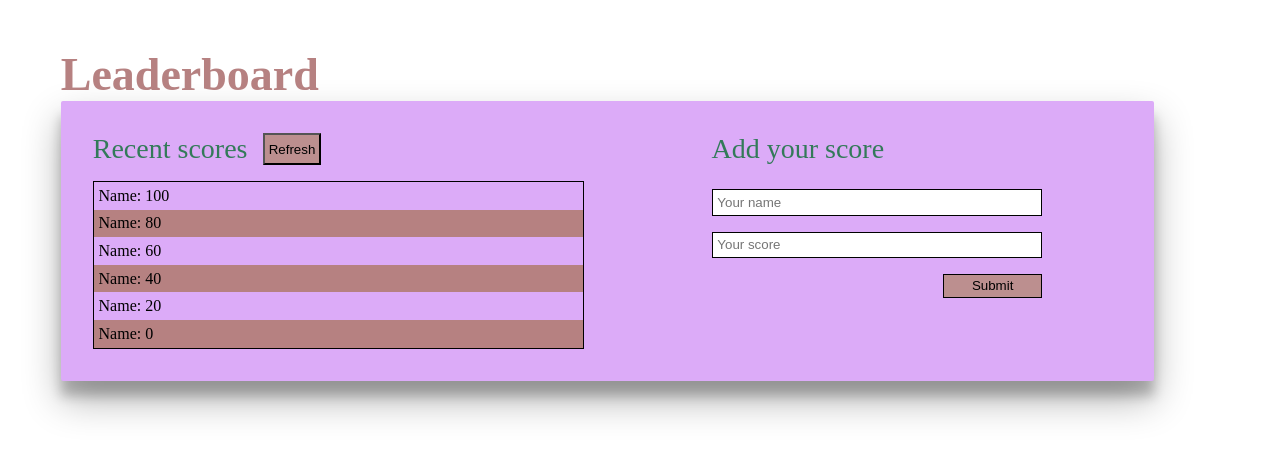
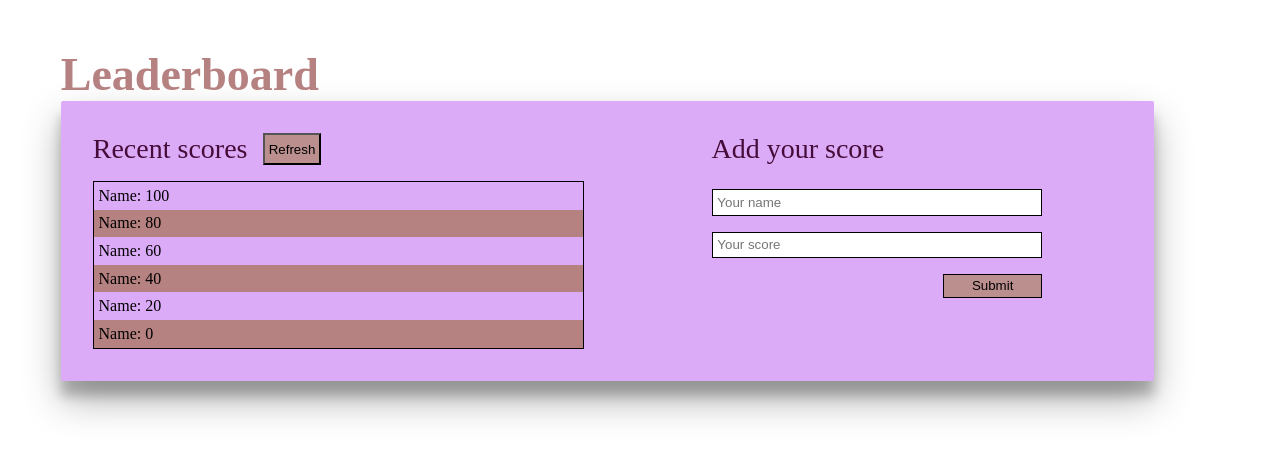
Before and after one commit to sheylaPozo/leaderboard, a website built with webpack: page src/index.html in a window 1280 px wide. Built offline with nearby package versions, Linux system fonts and the light colour scheme.

Commit message:
fond purple

```diff
--- a/src/style.css
+++ b/src/style.css
@@ -26,7 +26,7 @@ h1 {
 
 .subtitle {
   font-size: 28px;
-  color: rgb(51, 122, 89);
+  color: rgb(70, 12, 57);
 }
 
 .main-container {
```
